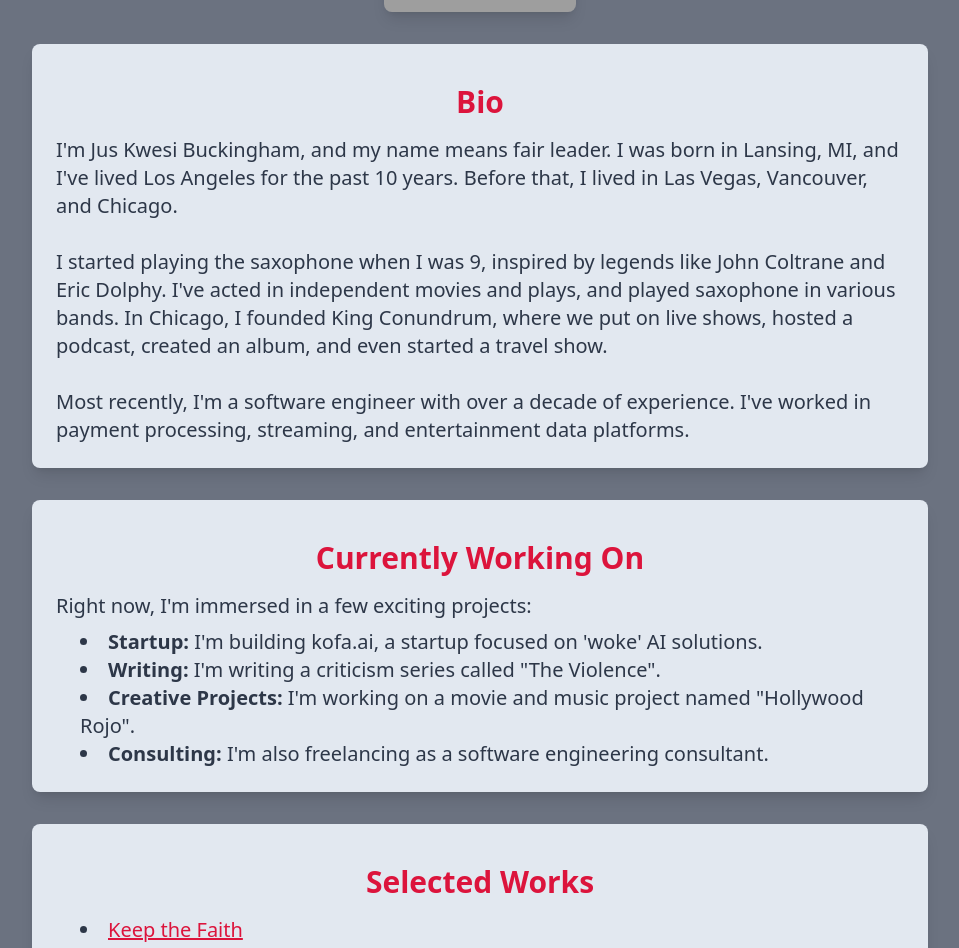
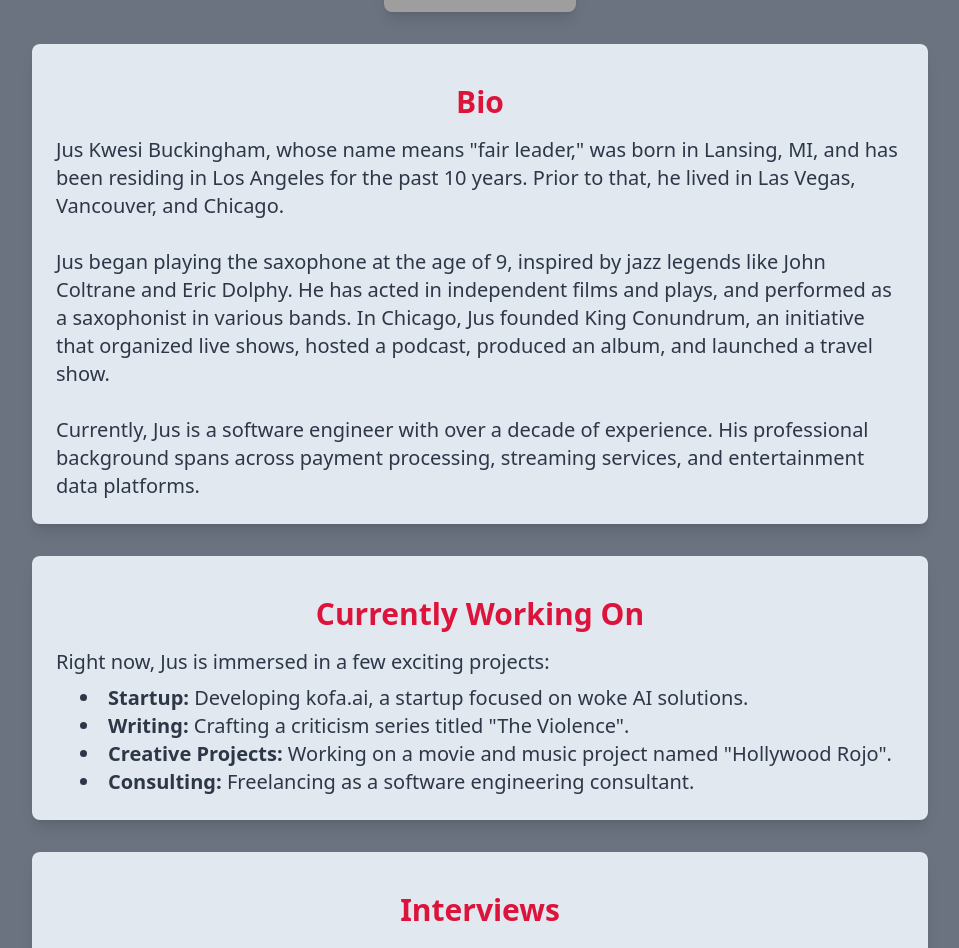
Before and after one commit to jusbuckingham/jusbuckingham, a Next.js app: page / in a window 1280 px wide. Shown: the part 300-1248 px from the top of the page, without its empty margins (160-1119 px from the left). Built offline with nearby package versions, Linux system fonts and the light colour scheme; grey boxes are pictures that could not be loaded.

Commit message:
changing language in bio updating to acc standards and refreshing readme

```diff
--- a/pages/index.tsx
+++ b/pages/index.tsx
@@ -1,6 +1,7 @@
 import { useState, useEffect } from 'react';
 import type { NextPage } from 'next';
 import Head from 'next/head';
+import Image from 'next/image';
 
 const Home: NextPage = () => {
   const [time, setTime] = useState(new Date());
@@ -87,7 +88,7 @@ const Home: NextPage = () => {
       </Head>
 
       <div className="absolute top-4 right-4 text-sm md:text-xl text-right space-y-1">
-        <div className="clock">
+        <div className="clock" role="img" aria-label="Analog clock showing the current time">
           <div className="clock-face">
             <div className="hand hour-hand"></div>
             <div className="hand minute-hand"></div>
@@ -106,40 +107,40 @@ const Home: NextPage = () => {
         </p>
 
         <div className="mt-6">
-          <img src="/images/jusbuckingham-k-town.jpeg" alt="Jus Buckingham in Koreatown" className="w-48 h-auto rounded-lg shadow-lg" />
+          <Image src="/images/jusbuckingham-k-town.jpeg" alt="Jus Buckingham in Koreatown" width={192} height={192} className="rounded-lg shadow-lg" />
         </div>
 
         <div className="mt-8 w-full max-w-4xl bg-gray-200 p-6 rounded-lg shadow-lg">
           <h2 className="text-2xl md:text-3xl font-bold my-4 text-crimson">Bio</h2>
           <p className="text-lg md:text-xl text-gray-800 text-left leading-relaxed">
-            I&apos;m Jus Kwesi Buckingham, and my name means fair leader. I was born in Lansing, MI, and I&apos;ve lived Los Angeles for the past 10 years. Before that, I lived in Las Vegas, Vancouver, and Chicago.
+            Jus Kwesi Buckingham, whose name means &quot;fair leader,&quot; was born in Lansing, MI, and has been residing in Los Angeles for the past 10 years. Prior to that, he lived in Las Vegas, Vancouver, and Chicago.
             <br /><br />
-            I started playing the saxophone when I was 9, inspired by legends like John Coltrane and Eric Dolphy. I&apos;ve acted in independent movies and plays, and played saxophone in various bands. In Chicago, I founded King Conundrum, where we put on live shows, hosted a podcast, created an album, and even started a travel show.
+            Jus began playing the saxophone at the age of 9, inspired by jazz legends like John Coltrane and Eric Dolphy. He has acted in independent films and plays, and performed as a saxophonist in various bands. In Chicago, Jus founded King Conundrum, an initiative that organized live shows, hosted a podcast, produced an album, and launched a travel show.
             <br /><br />
-            Most recently, I&apos;m a software engineer with over a decade of experience. I&apos;ve worked in payment processing, streaming, and entertainment data platforms.
+            Currently, Jus is a software engineer with over a decade of experience. His professional background spans across payment processing, streaming services, and entertainment data platforms.
           </p>
         </div>
 
         <div className="mt-8 w-full max-w-4xl bg-gray-200 p-6 rounded-lg shadow-lg">
           <h2 className="text-2xl md:text-3xl font-bold my-4 text-crimson">Currently Working On</h2>
           <div className="text-lg md:text-xl text-gray-800 text-left leading-relaxed">
-            Right now, I&apos;m immersed in a few exciting projects:
+            Right now, Jus is immersed in a few exciting projects:
             <ul className="list-disc list-inside mt-2 ml-6">
-              <li><strong>Startup:</strong> I&apos;m building kofa.ai, a startup focused on &apos;woke&apos; AI solutions.</li>
-              <li><strong>Writing:</strong> I&apos;m writing a criticism series called &quot;The Violence&quot;.</li>
-              <li><strong>Creative Projects:</strong> I&apos;m working on a movie and music project named &quot;Hollywood Rojo&quot;.</li>
-              <li><strong>Consulting:</strong> I&apos;m also freelancing as a software engineering consultant.</li>
+              <li><strong>Startup:</strong> Developing kofa.ai, a startup focused on woke AI solutions.</li>
+              <li><strong>Writing:</strong> Crafting a criticism series titled &quot;The Violence&quot;.</li>
+              <li><strong>Creative Projects:</strong> Working on a movie and music project named &quot;Hollywood Rojo&quot;.</li>
+              <li><strong>Consulting:</strong> Freelancing as a software engineering consultant.</li>
             </ul>
           </div>
         </div>
 
         <div className="mt-8 w-full max-w-4xl bg-gray-200 p-6 rounded-lg shadow-lg">
-          <h2 className="text-2xl md:text-3xl font-bold my-4 text-crimson">Selected Works</h2>
+          <h2 className="text-2xl md:text-3xl font-bold my-4 text-crimson">Interviews</h2>
           <div className="text-lg md:text-xl text-gray-800 text-left leading-relaxed">
             <ul className="list-disc list-inside mt-2 ml-6">
               <li>
-                <a href="https://podcasts.apple.com/us/podcast/jus-buckingham-keep-the-faith/id1527013923?i=1000508511584" target="_blank" className="text-crimson underline">
-                  Keep the Faith
+                <a href="https://podcasts.apple.com/us/podcast/jus-buckingham-keep-the-faith/id1527013923?i=1000508511584" target="_blank" rel="noopener noreferrer" className="text-blue-600 underline">
+                  Jus Buckingham - Keep the Faith (Podcast Interview)
                 </a>
               </li>
             </ul>
@@ -147,7 +148,7 @@ const Home: NextPage = () => {
         </div>
 
         <div className="mt-6 flex flex-col items-center justify-center max-w-4xl w-full">
-          <a href="https://github.com/jusbuckingham" target="_blank" className="p-4 md:p-6 m-2 md:m-4 max-w-sm bg-neutral-200 rounded-xl shadow-lg space-y-4 hover:bg-neutral-300 transition duration-300">
+          <a href="https://github.com/jusbuckingham" target="_blank" rel="noopener noreferrer" className="p-4 md:p-6 m-2 md:m-4 max-w-sm bg-neutral-200 rounded-xl shadow-lg space-y-4 hover:bg-neutral-300 transition duration-300">
             <h2 className="text-xl md:text-2xl font-semibold text-gray-800">GitHub</h2>
           </a>
         </div>
```
Also changed, not shown: 1 other file (tests, documents, lock files or other folders).
